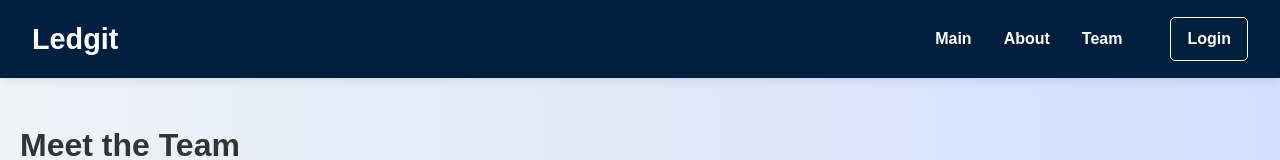
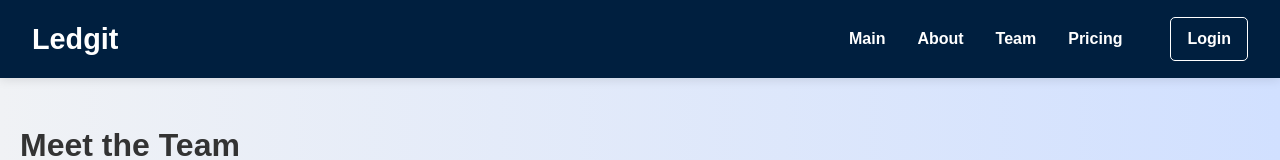
Before and after one commit to angelicatang07/angelicatang07.github.io, a website: page screens/team.html in a window 1280 px wide. Shown: the top 160 px of the page. Drawn offline with nearby package versions, Linux system fonts and the light colour scheme.

Commit message:
Update team.html

```diff
--- a/screens/team.html
+++ b/screens/team.html
@@ -20,6 +20,8 @@
             <li class="main-nav"><a href="../index.html">Main</a></li>
             <li class="about-nav"><a href="../screens/about.html">About</a></li>
             <li class="team-nav"><a href="../screens/team.html">Team</a></li>
+            <li class="pricing-nav"><a href="../screens/pricing.html">Pricing</a></li>
+
         </ul>
         <a class="login-btn" href="../screens/login.html">Login</a>
     </nav>
```
